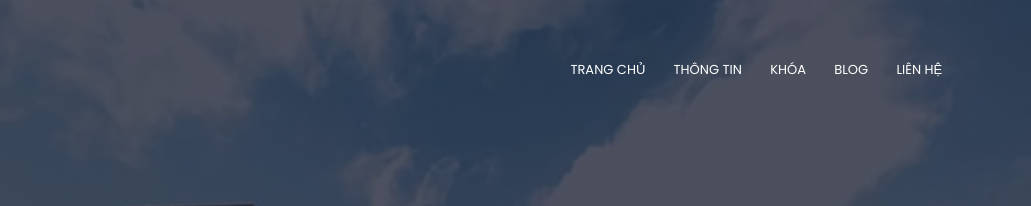
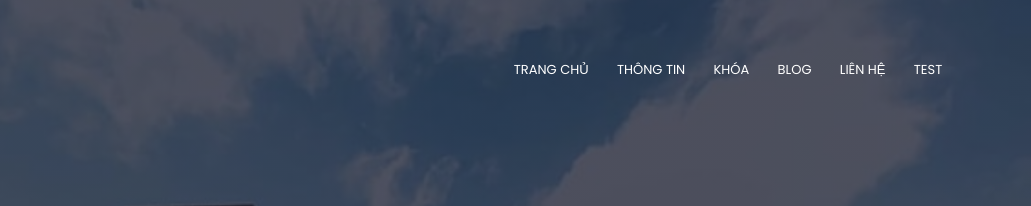
Before and after one commit to lembo2003/lembo2003.github.io, a plain HTML site: page index.html in a window 1280 px wide. Shown: the top 206 px of the page, 249-1280 px from the left. Drawn offline with Linux system fonts and the light colour scheme.

Commit message:
testcommit
testtesttest

```diff
--- a/index.html
+++ b/index.html
@@ -23,6 +23,7 @@
                     <li><a href="">KHÓA</a></li>
                     <li><a href="">BLOG</a></li>
                     <li><a href="">LIÊN HỆ</a></li>
+                    <li><a href="">TEST</a></li>
                 </ul>
             </div>
             <i class="fa-solid fa-bars" onclick="showMenu()"></i>
```
